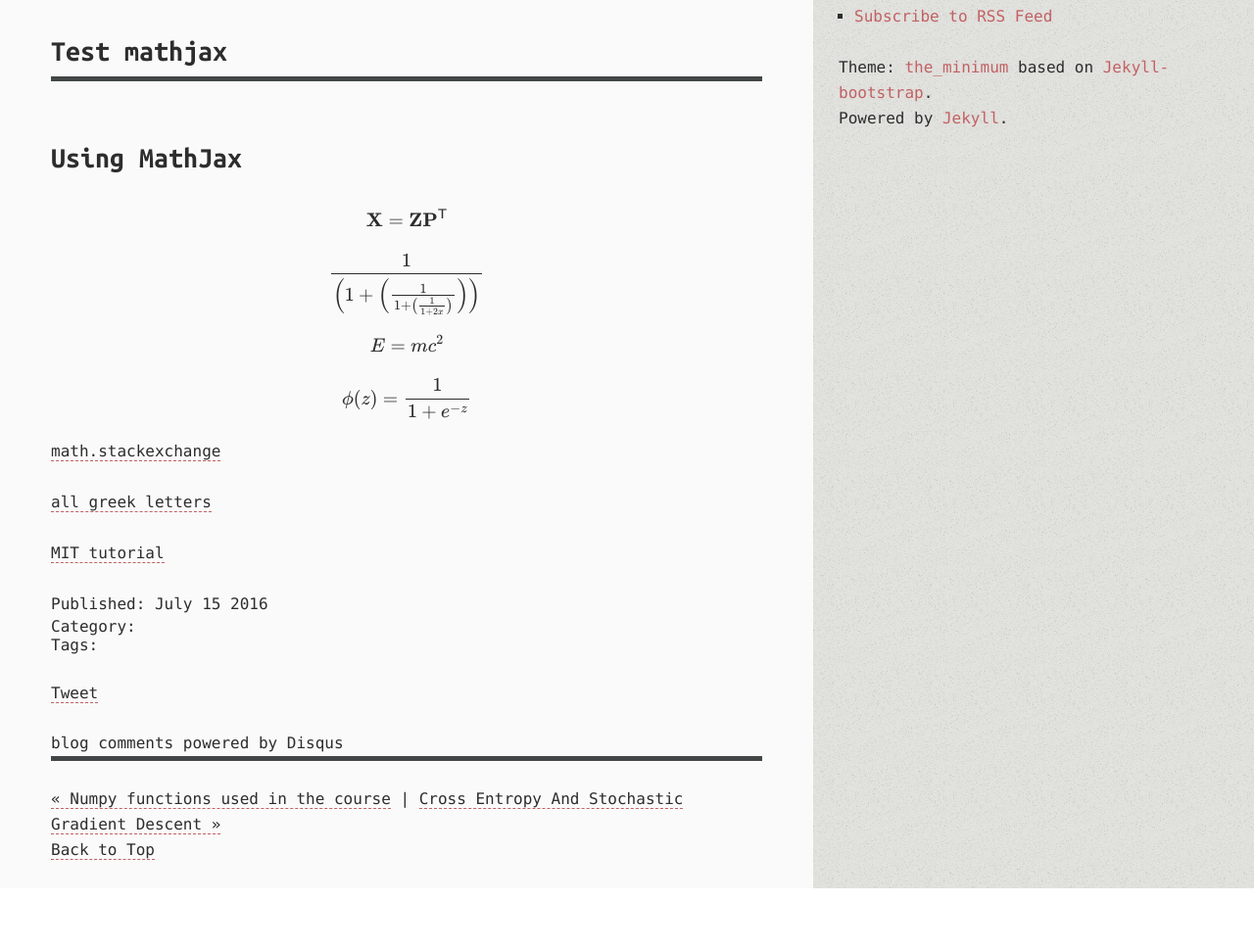
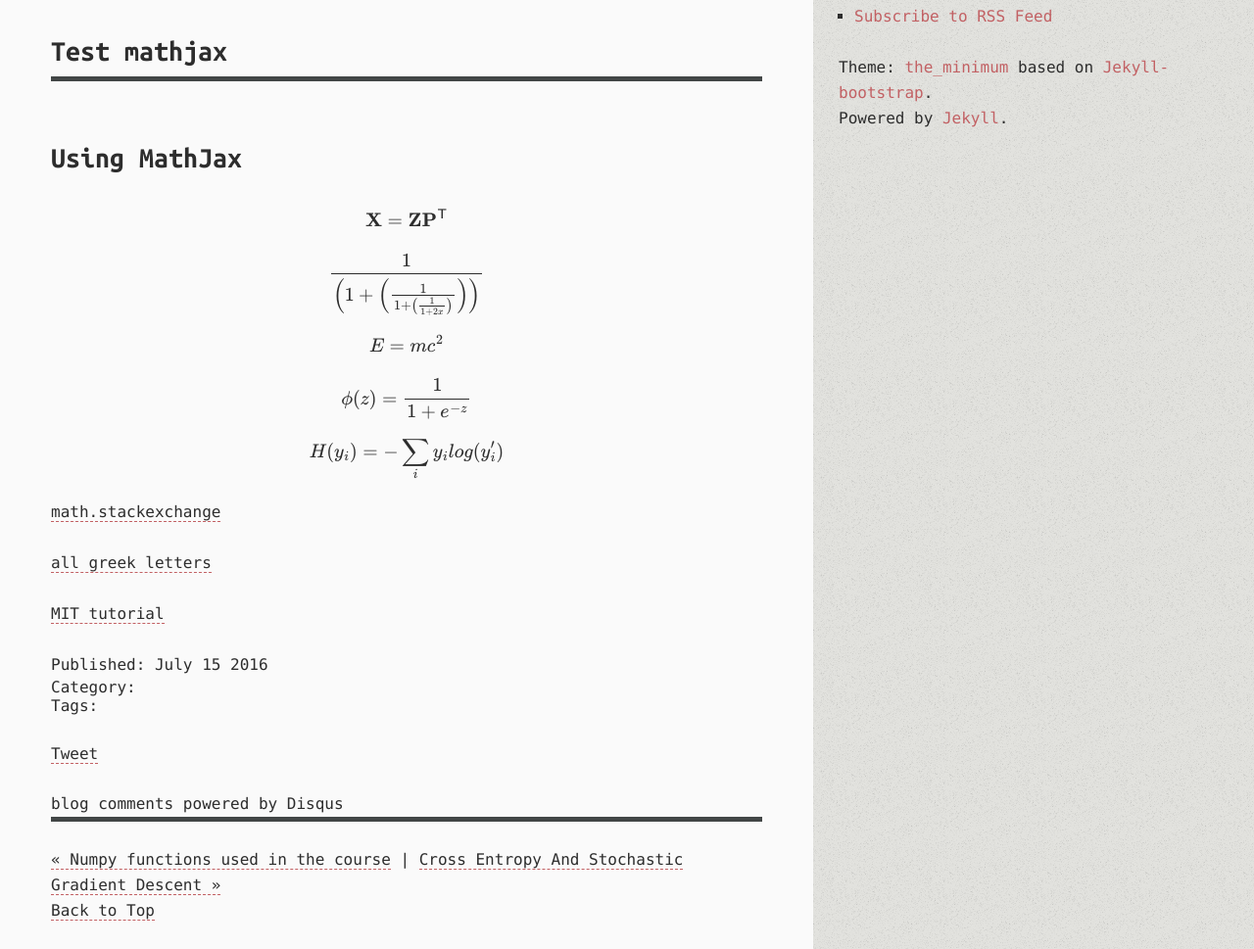
Before and after one commit to BrianPin/brianpin.github.io, a Jekyll site: the page built from _posts/2016-07-15-initial-mathjax-test.markdown, in a window 1280 px wide. Shown: the part 330-1299 px from the top of the page at 98% size. Built offline with Jekyll 4.4.1, drawn with Linux system fonts in a browser that asks for light colours; Markdown is read by kramdown in place of the engine named in the settings; formulas are drawn with MathJax 3; comment, search, counter and statistics services are not loaded; before the commit the page ends 1237 px from its top, so only the background shows below that.

Commit message:
mathjax problem

```diff
--- a/_posts/2016-07-15-initial-mathjax-test.markdown
+++ b/_posts/2016-07-15-initial-mathjax-test.markdown
@@ -17,6 +17,7 @@ $$ \frac{1}{\left(1+\left(\frac{1}{1+\left(\frac{1}{1+2x}\right)}\right)\right)}
 
 $$ \phi(z) = \frac{1}{1+e^{-z}} $$
 
+$$ H(y_i) = -\sum_i y_ilog(y_i') $$
 
 [math.stackexchange](http://meta.math.stackexchange.com/questions/5020/mathjax-basic-tutorial-and-quick-reference)
 
```
